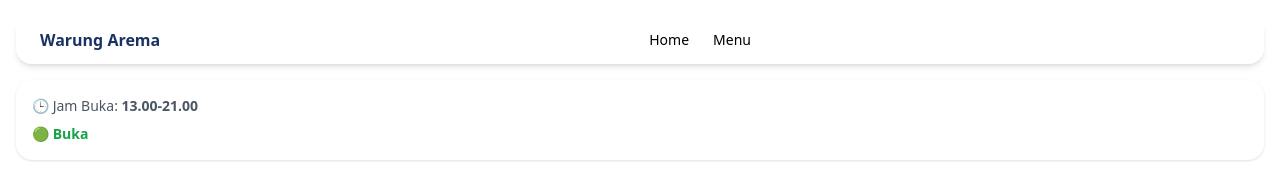
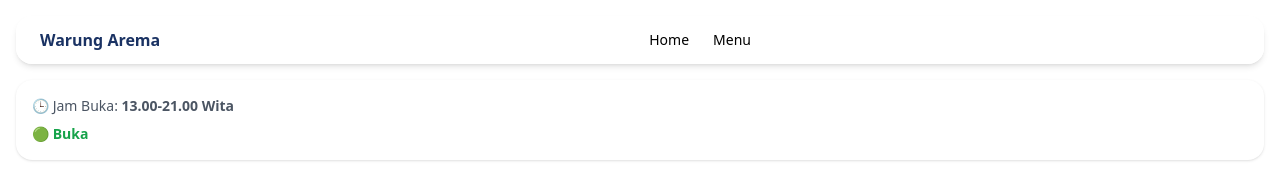
Before and after one commit to AgusDana1/Nasi-goreng, a React (Vite) app: page / in a window 1280 px wide. Shown: the top 186 px of the page. Built offline with nearby package versions, Linux system fonts and the light colour scheme.

Commit message:
pengoptimalan desain 1

```diff
--- a/src/App.jsx
+++ b/src/App.jsx
@@ -162,7 +162,7 @@
         <div className="bg-white rounded-2xl shadow p-4 flex flex-col gap-2">
           {/* Jam buka */}
           <p className="text-sm text-gray-600">
-            🕒 Jam Buka: <span className="font-semibold">{data.openHours}</span>
+            🕒 Jam Buka: <span className="font-semibold">{data.openHours} Wita</span>
           </p>
 
           {/* STATUS */}
```
